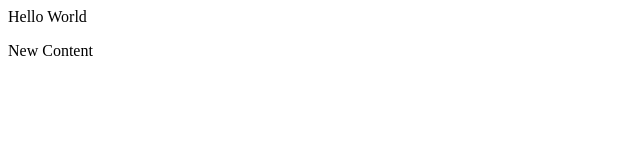
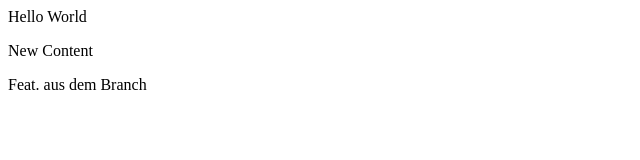
Before and after one commit to rolandpilz/example, a plain HTML site: page index.html in a window 1280 px wide. Shown: the whole page, without its empty margins (0-640 px from the left). Drawn offline with Linux system fonts and the light colour scheme.

Commit message:
New feat. added

```diff
--- a/index.html
+++ b/index.html
@@ -1,2 +1,3 @@
 <p>Hello World</p>
 <p>New Content</p>
+<p>Feat. aus dem Branch</p>
```
